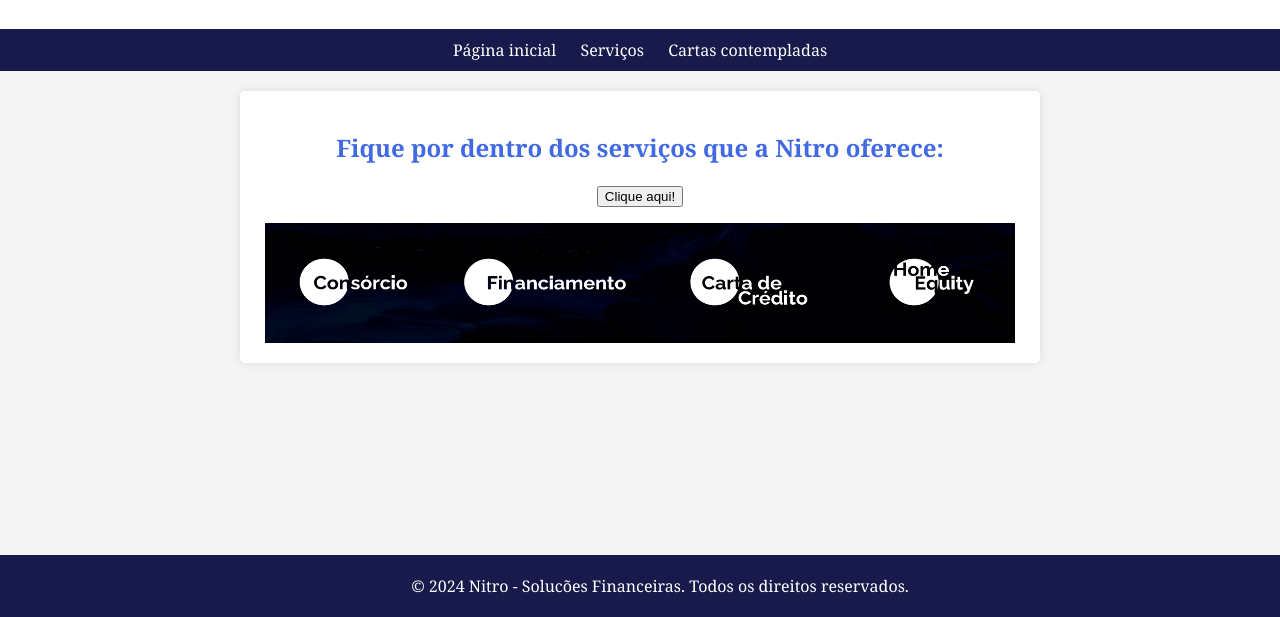
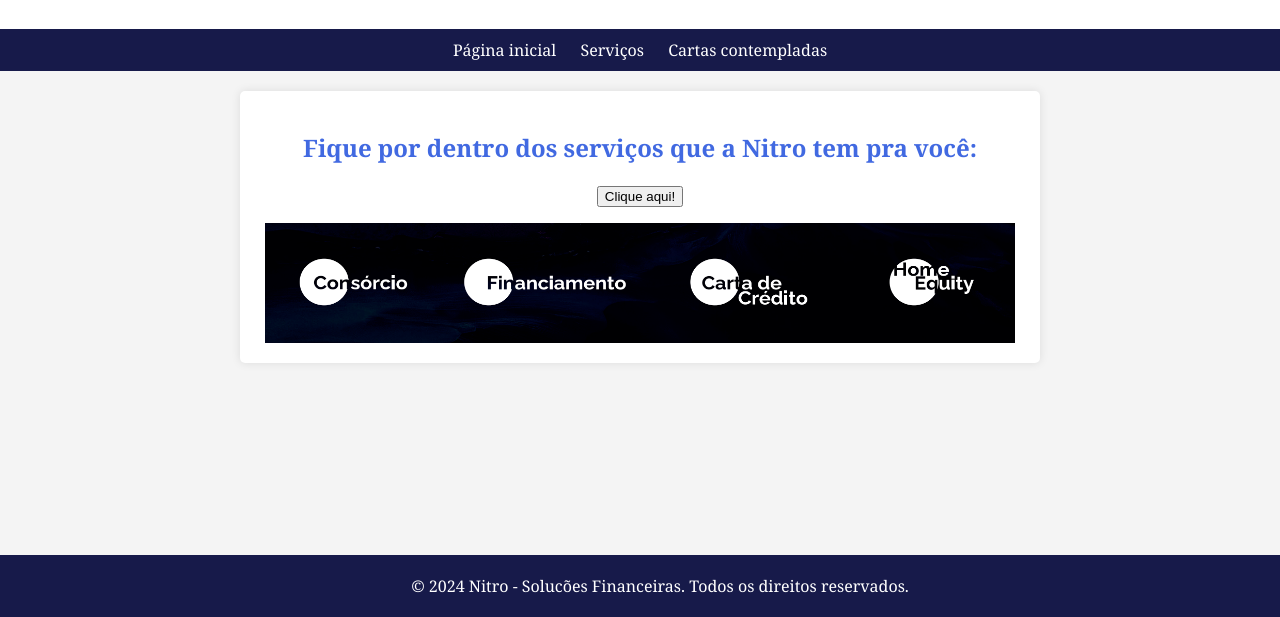
Before and after one commit to stefanybeacides/NNCorretora, a plain HTML site: page servicos.html in a window 1280 px wide. Shown: the part 183-800 px from the top of the page. Drawn offline with Linux system fonts and the light colour scheme.

Commit message:
Atualizações em Index e Servicos

```diff
--- a/servicos.html
+++ b/servicos.html
@@ -5,8 +5,8 @@
     <meta name="viewport" content="width=device-width, initial-scale=1.0">
     <title>Nitro - Solucões Financeiras</title>
     <style>
-	div.a {
-		text-align: center;
+		div.a {
+			text-align: center;
 		}
         body {
             font-family: Georgia, serif;
@@ -31,6 +31,8 @@
             color: #fff;
             text-decoration: none;
             margin: 0 10px;
+        }
+		@media only screen and (max-width: 600px) {
         }
         .container {
             max-width: 800px;
@@ -75,7 +77,7 @@
     <div class="container">
         <article>
 			<div class="a">
-			<h2>Fique por dentro dos serviços que a Nitro oferece:</h2>
+			<h2>Fique por dentro dos serviços que a Nitro tem pra você:</h2>
 			<a href='https://github.com/stefanybeacides/NNCorretora/raw/c5e41cf682f428e0cffdaee5d19f87bc479732fd/NN-Press-V2-mar-23-otimizado.pdf'><button>Clique aqui!</button></a>
 			<p> </p>
 			<img src="Imagens\img_servicos.png" height="120" width="750" align="center">
```
Also changed, not shown: index.html (+2 -0 lines).
